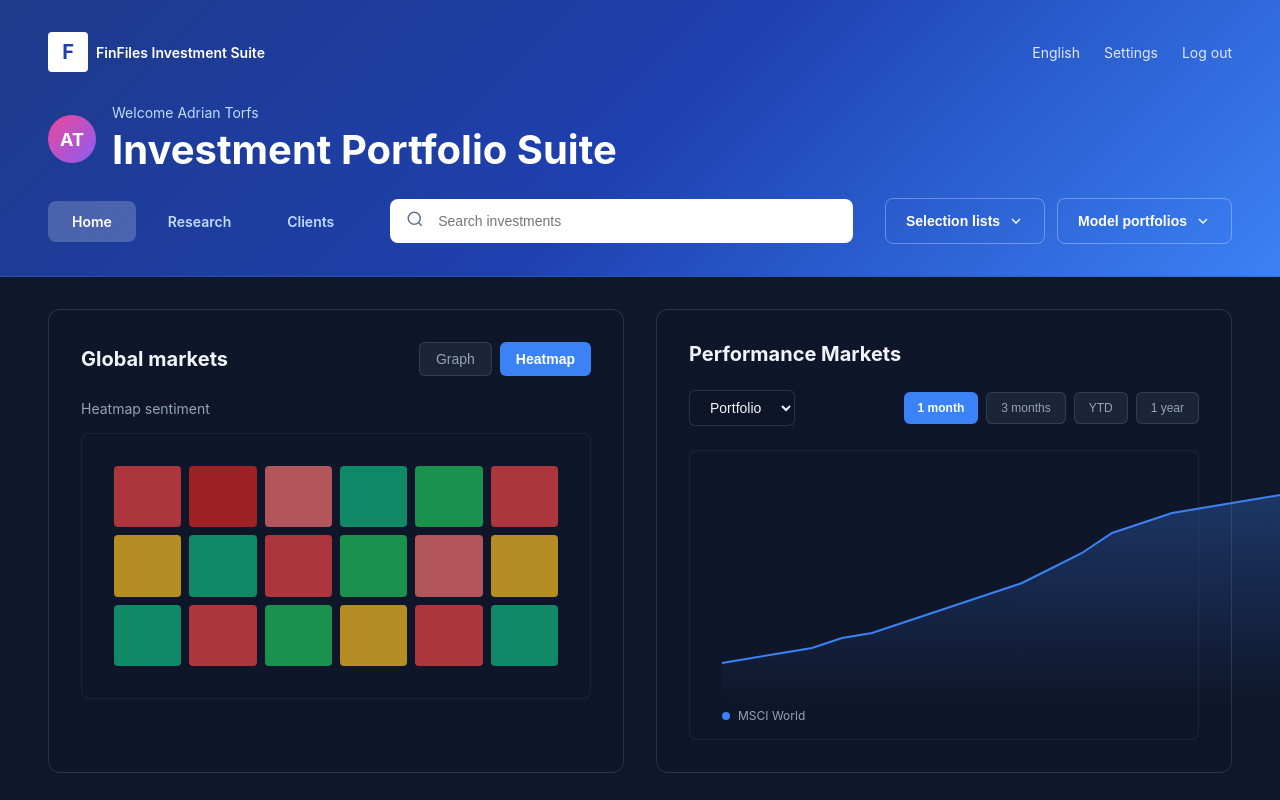
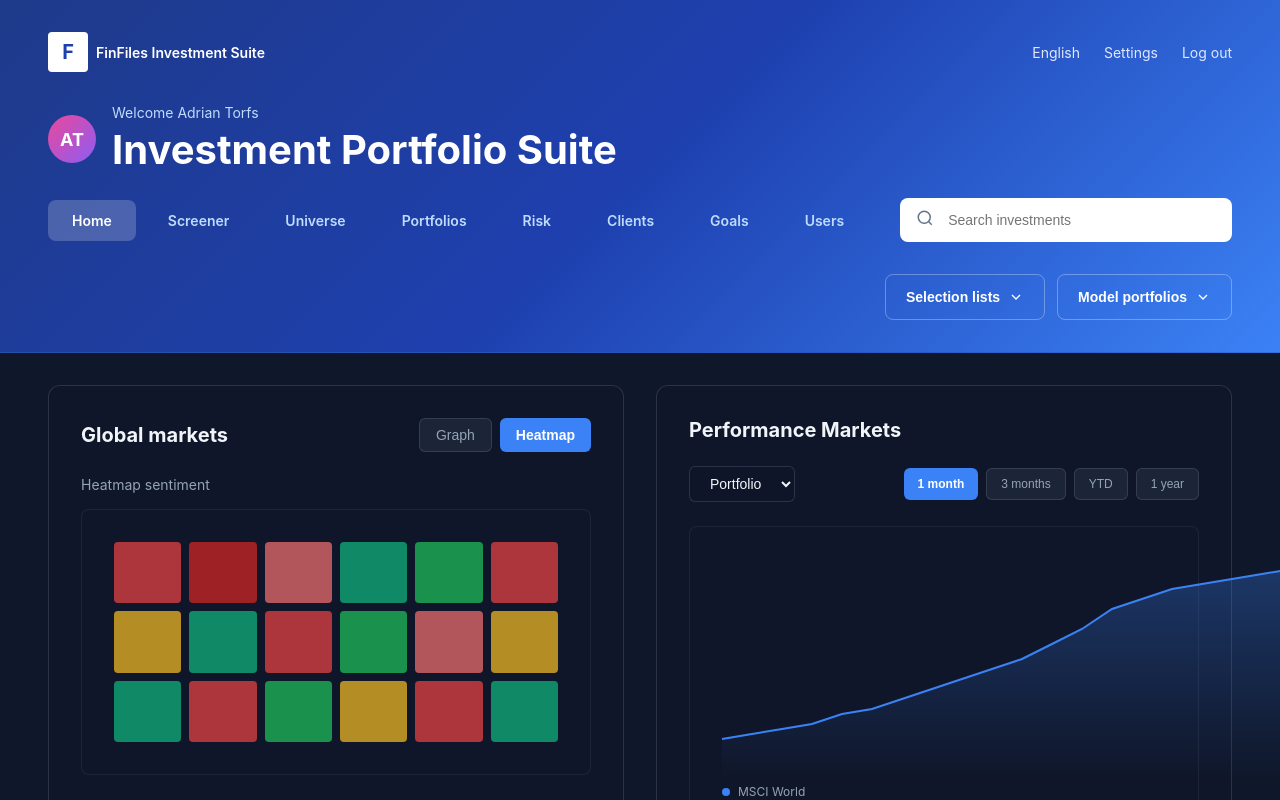
Before and after one commit to jasperstaring-cmyk/Portfolio_Management_Platform, a React (Vite) app: page / in a window 1280 px wide. Shown: the top 800 px of the page. Built offline with nearby package versions, Linux system fonts and the light colour scheme.

Commit message:
Updated DashboardHome.jsx

```diff
--- a/src/DashboardHome.jsx
+++ b/src/DashboardHome.jsx
@@ -86,8 +86,8 @@ const DashboardHome = ({ onNavigate = () => {} }) => {
           </div>
         </div>
 
-        <div style={{ display: 'flex', gap: '2rem', alignItems: 'center' }}>
-          <div style={{ display: 'flex', gap: '0.5rem' }}>
+        <div style={{ display: 'flex', gap: '2rem', alignItems: 'center', flexWrap: 'wrap' }}>
+          <div style={{ display: 'flex', gap: '0.5rem', flexWrap: 'wrap' }}>
             <button style={{
               padding: '0.75rem 1.5rem',
               background: 'rgba(255,255,255,0.2)',
@@ -113,7 +113,49 @@ const DashboardHome = ({ onNavigate = () => {} }) => {
               fontFamily: 'inherit',
               transition: 'all 0.2s'
             }}>
-              Research
+              Screener
+            </button>
+            <button onClick={() => onNavigate('universe')} style={{
+              padding: '0.75rem 1.5rem',
+              background: 'transparent',
+              border: 'none',
+              borderRadius: '8px',
+              color: '#bfdbfe',
+              fontWeight: 600,
+              cursor: 'pointer',
+              fontSize: '0.875rem',
+              fontFamily: 'inherit',
+              transition: 'all 0.2s'
+            }}>
+              Universe
+            </button>
+            <button onClick={() => onNavigate('portfolios')} style={{
+              padding: '0.75rem 1.5rem',
+              background: 'transparent',
+              border: 'none',
+              borderRadius: '8px',
+              color: '#bfdbfe',
+              fontWeight: 600,
+              cursor: 'pointer',
+              fontSize: '0.875rem',
+              fontFamily: 'inherit',
+              transition: 'all 0.2s'
+            }}>
+              Portfolios
+            </button>
+            <button onClick={() => onNavigate('riskProfiles')} style={{
+              padding: '0.75rem 1.5rem',
+              background: 'transparent',
+              border: 'none',
+              borderRadius: '8px',
+              color: '#bfdbfe',
+              fontWeight: 600,
+              cursor: 'pointer',
+              fontSize: '0.875rem',
+              fontFamily: 'inherit',
+              transition: 'all 0.2s'
+            }}>
+              Risk
             </button>
             <button onClick={() => onNavigate('clients')} style={{
               padding: '0.75rem 1.5rem',
@@ -128,6 +170,34 @@ const DashboardHome = ({ onNavigate = () => {} }) => {
               transition: 'all 0.2s'
             }}>
               Clients
+            </button>
+            <button onClick={() => onNavigate('goals')} style={{
+              padding: '0.75rem 1.5rem',
+              background: 'transparent',
+              border: 'none',
+              borderRadius: '8px',
+              color: '#bfdbfe',
+              fontWeight: 600,
+              cursor: 'pointer',
+              fontSize: '0.875rem',
+              fontFamily: 'inherit',
+              transition: 'all 0.2s'
+            }}>
+              Goals
+            </button>
+            <button onClick={() => onNavigate('users')} style={{
+              padding: '0.75rem 1.5rem',
+              background: 'transparent',
+              border: 'none',
+              borderRadius: '8px',
+              color: '#bfdbfe',
+              fontWeight: 600,
+              cursor: 'pointer',
+              fontSize: '0.875rem',
+              fontFamily: 'inherit',
+              transition: 'all 0.2s'
+            }}>
+              Users
             </button>
           </div>
 
```
